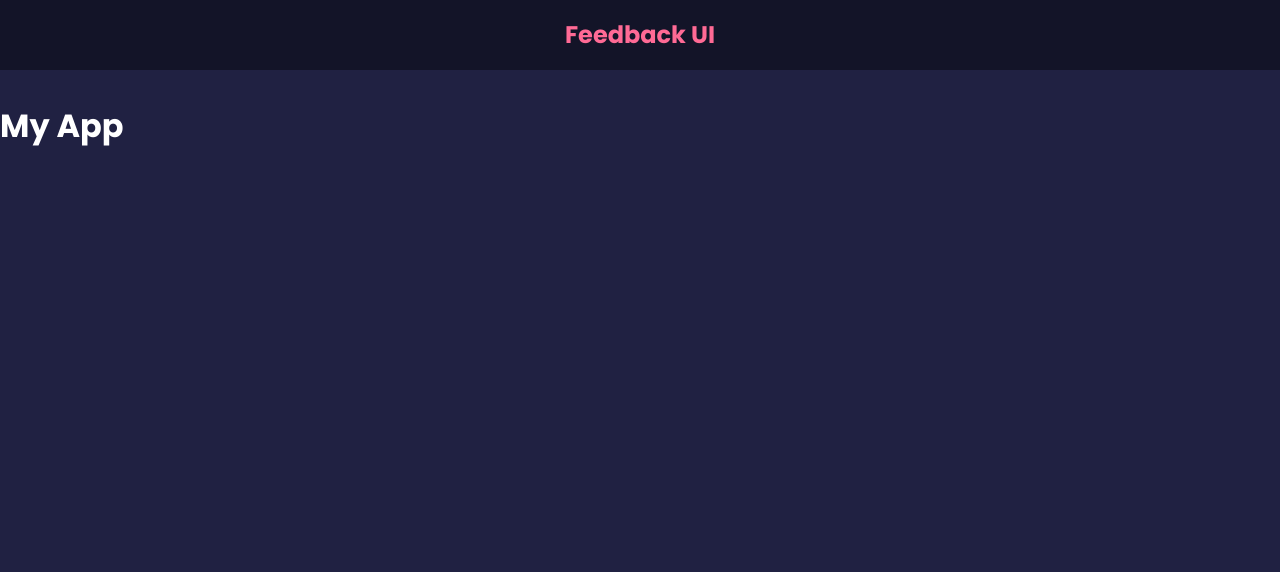
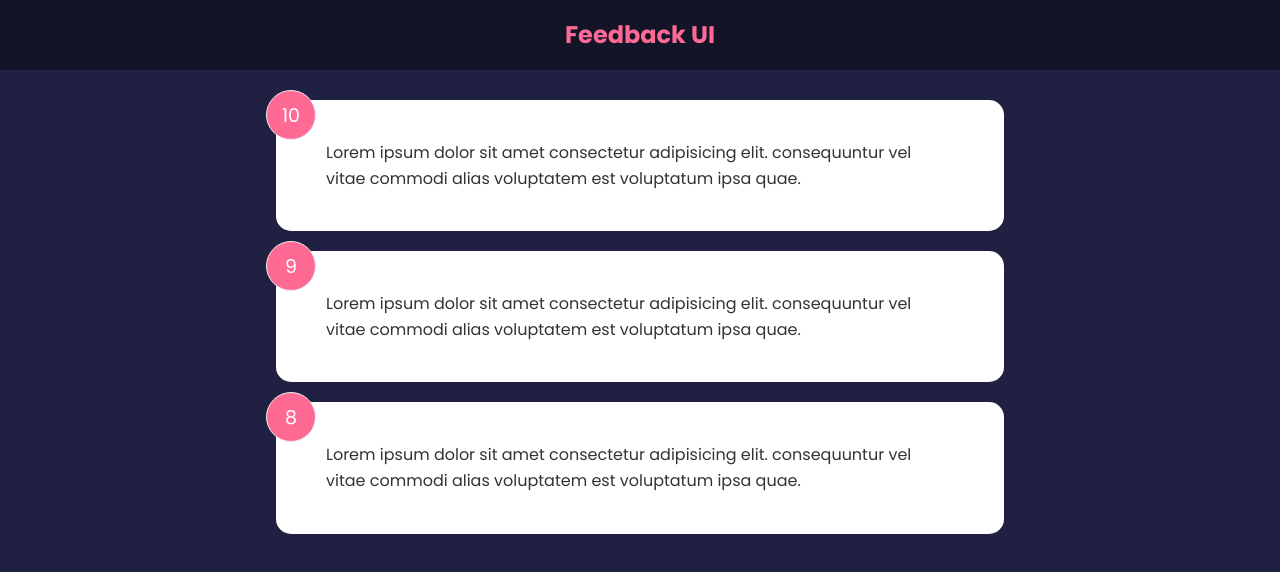
Before and after one commit to OlgaMinaievaWebDev/feedback-app, a React (Vite) app: page / in a window 1280 px wide. Shown: the top 572 px of the page. Built offline with nearby package versions, Linux system fonts and the light colour scheme.

Commit message:
FeedbackItem created

```diff
--- a/src/App.jsx
+++ b/src/App.jsx
@@ -1,11 +1,17 @@
+import { useState } from "react";
+import FeedbackList from "./components/FeedbackList";
 import Header from "./components/Header";
+import FeedbackData from "./data/FeedbackData";
 
 function App() {
+  const [feedback, setFeedback] = useState(FeedbackData);
   return (
     <>
       <div>
         <Header />
-        <h1>My App</h1>
+        <div className="container">
+          <FeedbackList feedback={feedback} />
+        </div>
       </div>
     </>
   );
--- /dev/null
+++ b/src/components/FeedbackItem.jsx
@@ -0,0 +1,10 @@
+function FeedbackItem({ item }) {
+  return (
+    <div className="card">
+      <div className="num-display">{item.rating}</div>
+      <div className="text-display">{item.text}</div>
+    </div>
+  );
+}
+
+export default FeedbackItem;
--- /dev/null
+++ b/src/components/FeedbackList.jsx
@@ -0,0 +1,16 @@
+import FeedbackItem from "./FeedbackItem";
+
+function FeedbackList({ feedback }) {
+  if (!feedback || feedback.length === 0) {
+    return <p>No Feedback Yet</p>;
+  }
+  return (
+    <div className="feedback-list">
+      {feedback.map((item) => (
+        <FeedbackItem key={item.id} item={item} />
+      ))}
+    </div>
+  );
+}
+
+export default FeedbackList;
--- /dev/null
+++ b/src/data/FeedbackData.js
@@ -0,0 +1,19 @@
+const FeedbackData = [
+  {
+    id: 1,
+    rating: 10,
+    text: "Lorem ipsum dolor sit amet consectetur adipisicing elit. consequuntur vel vitae commodi alias voluptatem est voluptatum ipsa quae.",
+  },
+  {
+    id: 2,
+    rating: 9,
+    text: "Lorem ipsum dolor sit amet consectetur adipisicing elit. consequuntur vel vitae commodi alias voluptatem est voluptatum ipsa quae.",
+  },
+  {
+    id: 3,
+    rating: 8,
+    text: "Lorem ipsum dolor sit amet consectetur adipisicing elit. consequuntur vel vitae commodi alias voluptatem est voluptatum ipsa quae.",
+  },
+];
+
+export default FeedbackData;
```
